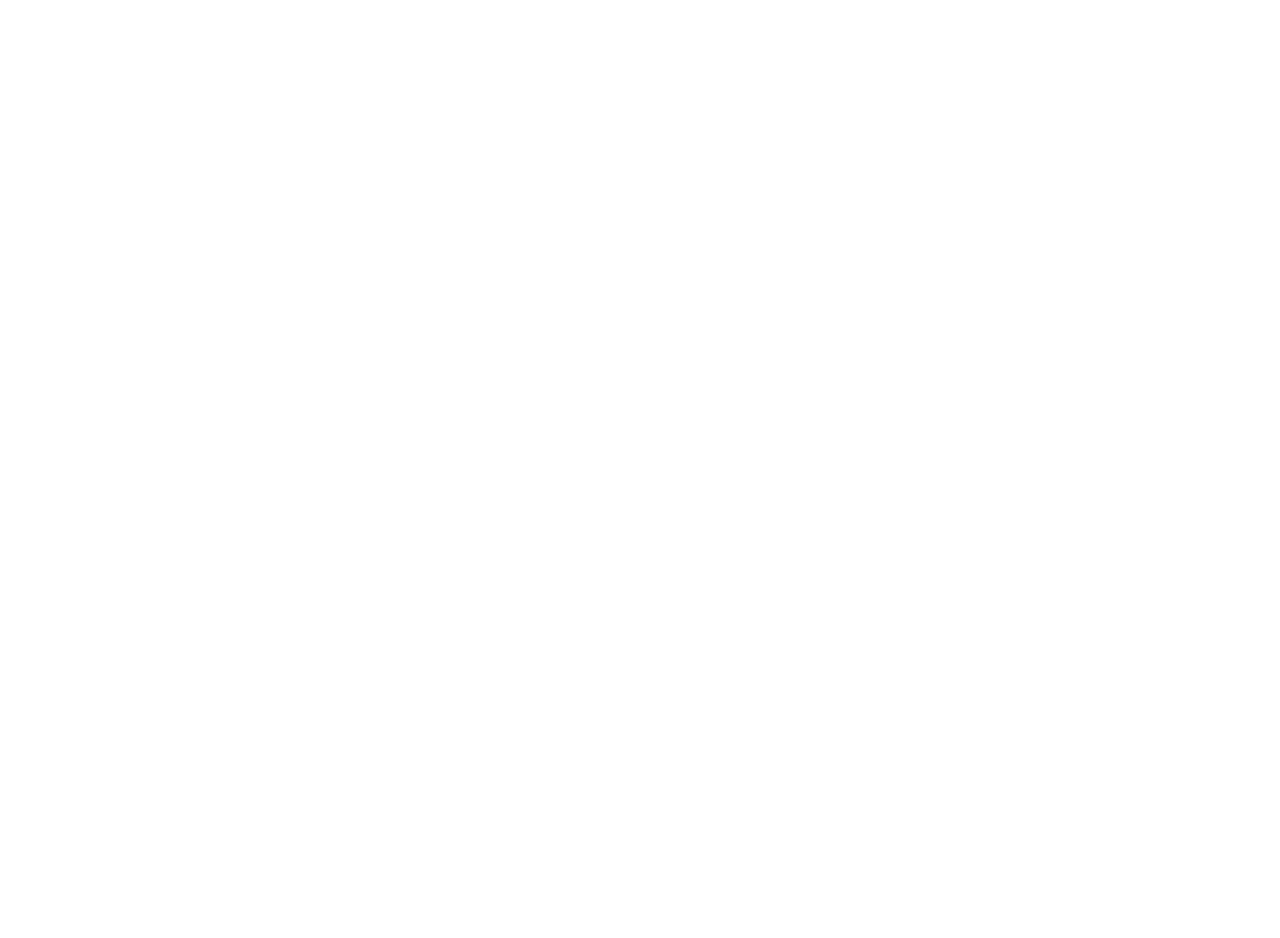
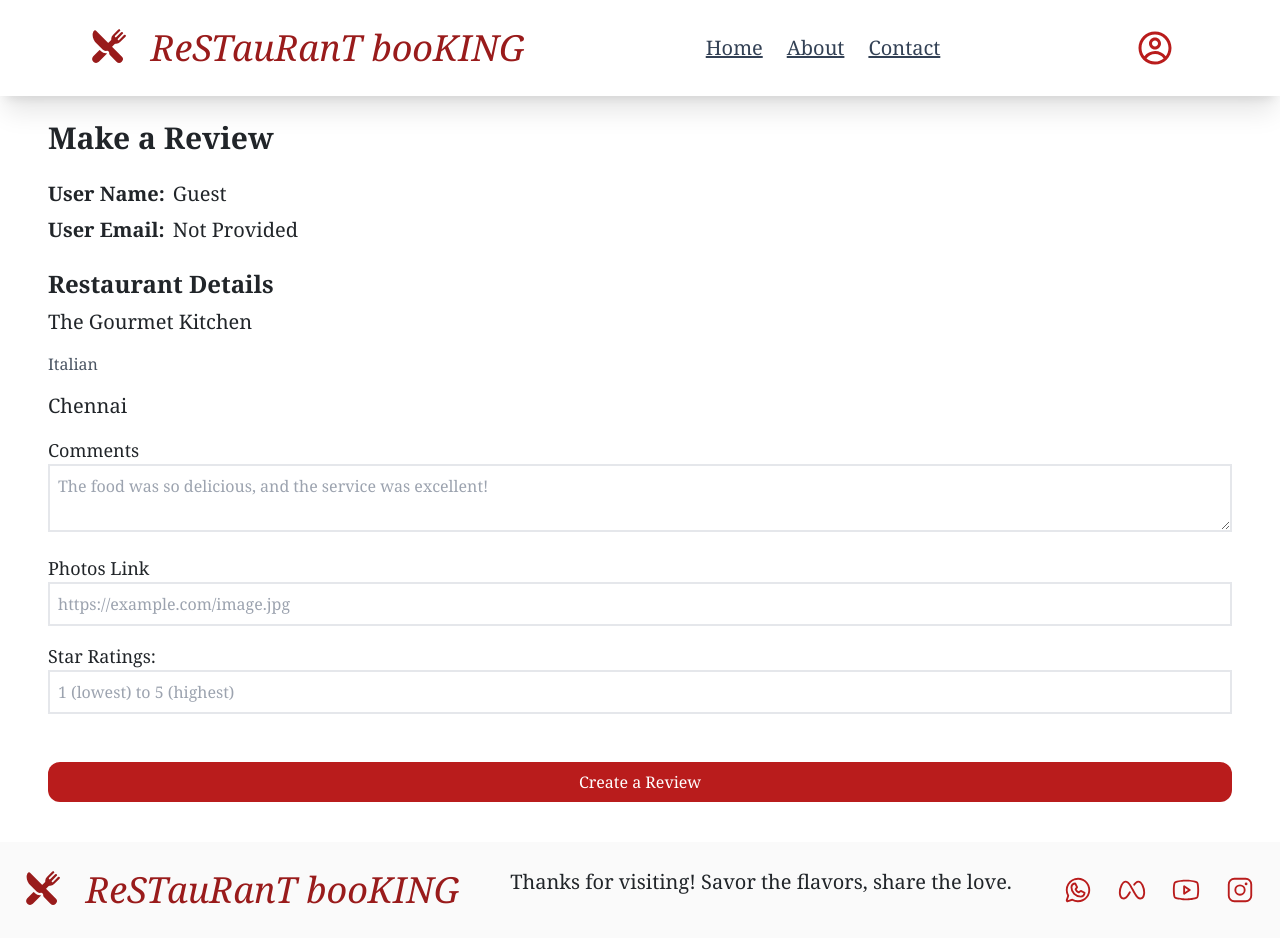
Before and after one commit to nandhinigurumoorthyy/Restaurant_Reservation_frontend, a React (Vite) app: page /restaurants/1/review in a window 1280 px wide. Before the commit this address had no page. Before the commit the page ends 800 px from the top, so only its background shows below. Built offline with nearby package versions, Linux system fonts and the light colour scheme.

Commit message:
update review

```diff
--- a/src/App.jsx
+++ b/src/App.jsx
@@ -8,6 +8,7 @@
 import ReservePage from "./ReservePage";
 import RestaurantItem from "./RestaurantItem";
 import Restaurants from "./Restaurants";
+import ReviewPage from "./ReviewPage";
 import Signup from "./Signup";
 import { BrowserRouter, Routes, Route } from "react-router-dom";
 
@@ -33,6 +34,10 @@
             element={<ReservePage />}
           />
           <Route path="/profilepage" element={<ProfilePage />} />
+          <Route
+            path="/restaurants/:restaurantId/review"
+            element={<ReviewPage />}
+          />
         </Routes>
       </BrowserRouter>
     </>
--- a/src/RestaurantItem.jsx
+++ b/src/RestaurantItem.jsx
@@ -30,6 +30,10 @@
 
   const handleReserveClick = () => {
     navigate(`/restaurants/${restaurantId}/reservepage`);
+  };
+
+  const handleReview = () => {
+    navigate(`/restaurants/${restaurantId}/review`);
   };
 
   if (loading) {
@@ -82,13 +86,21 @@
           </div>
         </div>
         {/* Restaurant Image */}
-        <div className="w-1/3 gap-5 flex flex-col">
+        <div className="w-1/3 gap-2 flex flex-col">
           <div className="flex justify-center items-center">
             <button
               onClick={handleReserveClick}
               className="w-44 rounded-xl border-2 bg-red-700 flex justify-center items-center text-white px-3 py-2 hover:border-2 hover:border-red-800 text-xl"
             >
               Reserve now!!
+            </button>
+          </div>
+          <div className="flex w-full justify-center items-center">
+            <button
+              onClick={handleReview}
+              className="w-64 rounded-xl border-2 bg-red-700 flex justify-center items-center text-white px-3 py-1 hover:border-2 hover:border-red-800 text-xl"
+            >
+              Write a Review...
             </button>
           </div>
           <figure className=" flex justify-center items-center">
--- /dev/null
+++ b/src/ReviewPage.jsx
@@ -0,0 +1,173 @@
+import React, { useEffect, useState } from "react";
+import { useParams } from "react-router-dom";
+import Navbar from "./Navbar";
+import Footer from "./Footer";
+import restaurantData from "./Restaurant.json";
+import axios from "axios";
+
+const ReviewPage = () => {
+  const { restaurantId } = useParams();
+  const [restaurant, setRestaurant] = useState({
+    name: "",
+    cuisine: "",
+    location: "",
+  });
+  const [formData, setFormData] = useState({
+    comments: "",
+    photosLink: "",
+    starRatings: "",
+  });
+
+  // Fetch username and email from localStorage
+  const username = localStorage.getItem("username") || "Guest";
+  const email = localStorage.getItem("email") || "Not Provided";
+
+  useEffect(() => {
+    const foundRestaurant = restaurantData.find(
+      (rst) => rst.id === parseInt(restaurantId, 10)
+    );
+
+    if (foundRestaurant) {
+      setRestaurant(foundRestaurant);
+    } else {
+      console.error("Restaurant not found!");
+    }
+  }, [restaurantId]);
+
+  const handleChange = (e) => {
+    const { name, value } = e.target;
+    setFormData((prev) => ({
+      ...prev,
+      [name]: value,
+    }));
+  };
+
+  const handleSubmit = async (e) => {
+    e.preventDefault();
+
+    try {
+      const response = await axios.post(
+        `http://localhost:10000/restaurants/${restaurantId}/review`,
+        {
+          comments: formData.comments,
+          photosLink: formData.photosLink,
+          starRatings: formData.starRatings,
+          restaurantId,
+          username,
+          email,
+          restaurantName: restaurant.name,
+          restaurantLocation: restaurant.location,
+        },
+        { withCredentials: true }
+      );
+
+      console.log("Review response:", response.data);
+      alert(
+        `Review submitted successfully! Check your profile to view or modify it, ${username}.`
+      );
+
+      // Reset form
+      setFormData({ comments: "", photosLink: "", starRatings: "" });
+    } catch (err) {
+      console.error("Error creating review:", err);
+      alert("Failed to submit the review. Please try again.");
+    }
+  };
+
+  return (
+    <div className="h-full font-serif">
+      <Navbar />
+      <div className="px-4 mx-4 pt-4">
+        <h1 className="text-3xl font-bold mb-4">Make a Review</h1>
+
+        {/* Show Username and Email */}
+        <div className="flex items-center gap-2 pb-2">
+          <span className="font-semibold text-xl">User Name:</span>
+          <span className="text-xl font-medium">{username}</span>
+        </div>
+        <div className="flex items-center gap-2 pb-4">
+          <span className="font-semibold text-xl">User Email:</span>
+          <span className="text-xl font-medium">{email}</span>
+        </div>
+
+        {/* Restaurant Details */}
+        <div className="mb-3">
+          <h2 className="text-2xl font-semibold">Restaurant Details</h2>
+          {restaurant.name ? (
+            <>
+              <p className="text-xl">{restaurant.name}</p>
+              <p className="text-gray-600">{restaurant.cuisine}</p>
+              <p className="text-xl">{restaurant.location}</p>
+            </>
+          ) : (
+            <p className="text-red-500">Restaurant data not available.</p>
+          )}
+        </div>
+
+        {/* Review Form */}
+        <form onSubmit={handleSubmit} className="space-y-4">
+          <div>
+            <label htmlFor="comments" className="block text-lg font-medium">
+              Comments
+            </label>
+            <textarea
+              id="comments"
+              name="comments"
+              value={formData.comments}
+              onChange={handleChange}
+              className="border-2 p-2 w-full"
+              required
+              placeholder="The food was so delicious, and the service was excellent!"
+            />
+          </div>
+
+          <div>
+            <label htmlFor="photosLink" className="block text-lg font-medium">
+              Photos Link
+            </label>
+            <input
+              type="url"
+              id="photosLink"
+              name="photosLink"
+              value={formData.photosLink}
+              onChange={handleChange}
+              className="border-2 p-2 w-full"
+              placeholder="https://example.com/image.jpg"
+              required
+            />
+          </div>
+
+          <div>
+            <label htmlFor="starRatings" className="block text-lg font-medium">
+              Star Ratings:
+            </label>
+            <input
+              type="number"
+              id="starRatings"
+              name="starRatings"
+              value={formData.starRatings}
+              onChange={handleChange}
+              className="border-2 p-2 w-full"
+              placeholder="1 (lowest) to 5 (highest)"
+              required
+              min="1"
+              max="5"
+            />
+          </div>
+
+          <div className="mt-5">
+            <button
+              type="submit"
+              className="w-full bg-red-700 text-white px-3 py-2 rounded-xl hover:bg-red-800 hover:font-medium hover:border-2 hover:border-gray-500"
+            >
+              Create a Review
+            </button>
+          </div>
+        </form>
+      </div>
+      <Footer />
+    </div>
+  );
+};
+
+export default ReviewPage;
```
